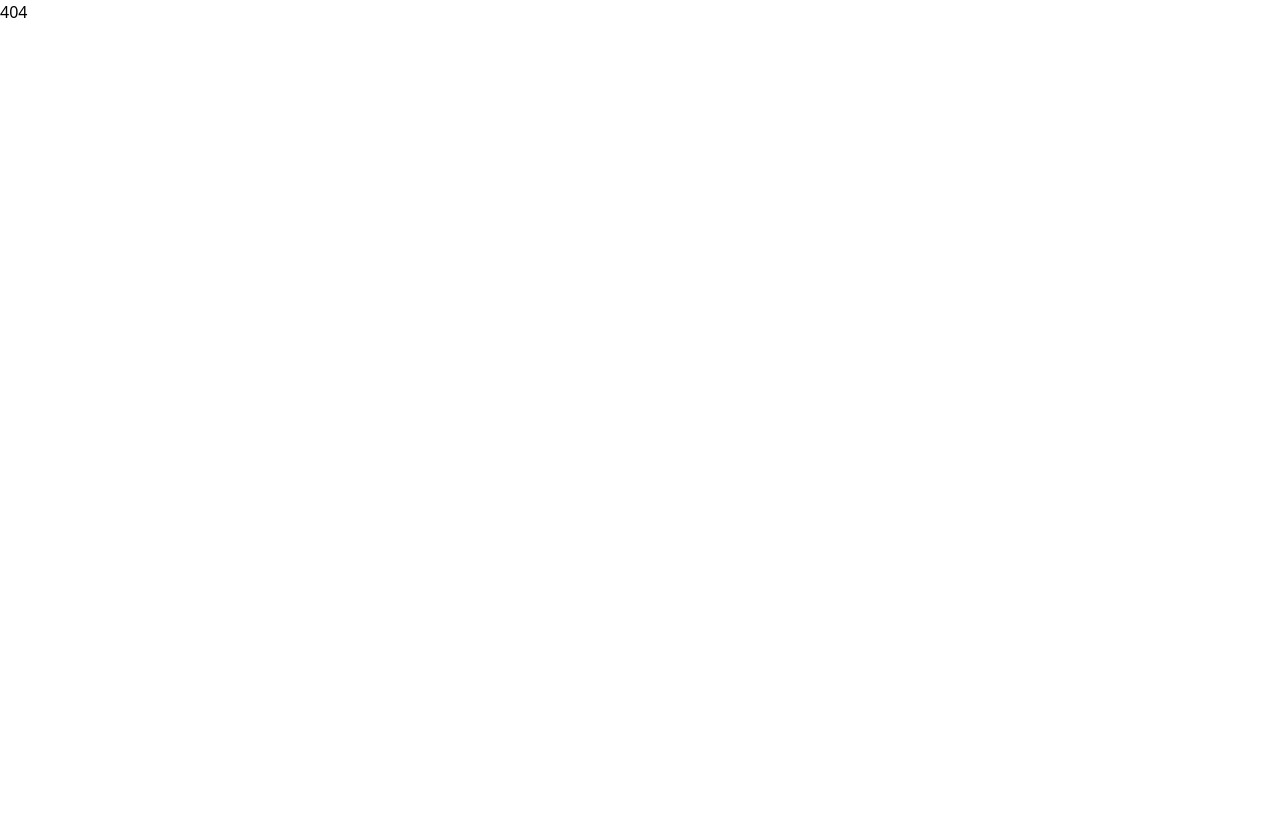
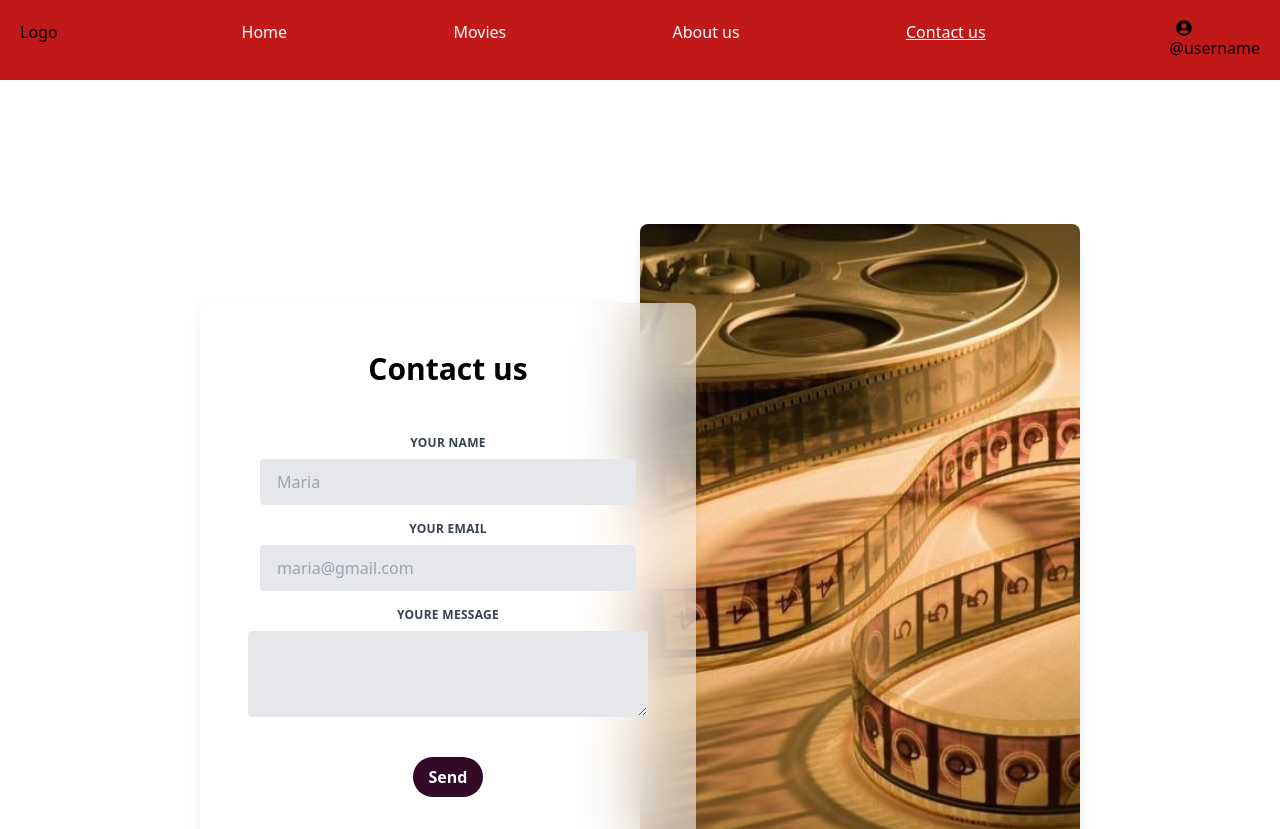
Before and after one commit to jakov31/Vodic_za_filmove-Dev_Lab, a React (Vite) app: page /contactUs in a window 1280 px wide. Shown: the top 829 px of the page. Before the commit the page ends 800 px from the top, so only its background shows below. Built offline with nearby package versions, Linux system fonts and the light colour scheme.

Commit message:
replace custom page with Contact us page, fix up routes and header

```diff
--- a/src/components/InputForm.jsx
+++ b/src/components/InputForm.jsx
@@ -5,6 +5,7 @@ const InputForm = ({
   design,
   onChange,
   name,
+  value,
 }) => {
   return (
     <div className={`w-full px-3 mb-6 md:mb-4 ${design}`}>
@@ -21,6 +22,7 @@ const InputForm = ({
         placeholder={placeholder}
         onChange={onChange}
         name={name}
+        value={value}
       />
       {/* <p className="text-red-500 text-xs italic">
               Please fill out this field.
--- a/src/layout/Header.jsx
+++ b/src/layout/Header.jsx
@@ -24,10 +24,12 @@ const Header = () => {
               mouseIn={toggleDropdown}
               mouseOut={toggleDropdown}
             />
-            {isDropdownOpen && <HeaderDropDown toggleDropdown={toggleDropdown} />}
+            {isDropdownOpen && (
+              <HeaderDropDown toggleDropdown={toggleDropdown} />
+            )}
           </div>
-          <HeaderLinkButton linkText={"Custom"} to={"custom"} />
           <HeaderLinkButton linkText={"About us"} to={"aboutUs"} />
+          <HeaderLinkButton linkText={"Contact us"} to={"contactUs"} />
         </div>
 
         <Link to={"userProfile"}>
--- /dev/null
+++ b/src/pages/ContactUs/ContactUs.jsx
@@ -0,0 +1,67 @@
+import { useState } from "react";
+import ButtonClassic from "../../components/ButtonClassic";
+import InputForm from "../../components/InputForm";
+import ContactUsImage from "./ContactUsImage";
+import TextAreaContactUs from "./TextAreaContactUs";
+const ContactUs = () => {
+  const [contactUsData, setContackUsData] = useState({
+    name: "",
+    email: "",
+    message: "",
+  });
+
+  const contactUsDataHandler = (e) => {
+    const { name, value } = e.target;
+    setContackUsData((prevValue) => ({ ...prevValue, [name]: value }));
+  };
+
+  const submitContactUsHandler = (e) => {
+    e.preventDefault();
+    console.log(contactUsData, "contactUsData");
+    setContackUsData({ name: "", email: "", message: "" });
+  };
+
+  return (
+    <div className="container my-24 mx-auto md:px-6">
+      <section className="mb-32 text-center">
+        <div className="py-12 md:px-12">
+          <div className="container mx-auto xl:px-32">
+            <div className="grid items-center lg:grid-cols-2">
+              <div className="mb-12 md:mt-12 lg:mt-0 lg:mb-0">
+                <div className="relative z-[1] block rounded-lg bg-[hsla(0,0%,100%,0.55)] px-6 py-12 shadow-[0_2px_15px_-3px_rgba(0,0,0,0.07),0_10px_20px_-2px_rgba(0,0,0,0.04)] backdrop-blur-[30px] dark:bg-[hsla(0,0%,5%,0.7)] dark:shadow-black/20 md:px-12 lg:-mr-14">
+                  <h2 className="mb-12 text-3xl font-bold">Contact us</h2>
+                  <form onSubmit={submitContactUsHandler}>
+                    <InputForm
+                      labelText={"Your name"}
+                      placeholder={"Maria"}
+                      type={"text"}
+                      name={"name"}
+                      onChange={contactUsDataHandler}
+                      value={contactUsData.name}
+                    />
+                    <InputForm
+                      labelText={"Your email"}
+                      placeholder={"maria@gmail.com"}
+                      type={"email"}
+                      name={"email"}
+                      onChange={contactUsDataHandler}
+                      value={contactUsData.email}
+                    />
+
+                    <TextAreaContactUs
+                      onChange={contactUsDataHandler}
+                      value={contactUsData.message}
+                    />
+                    <ButtonClassic buttonText={"Send"} type="submit" />
+                  </form>
+                </div>
+              </div>
+              <ContactUsImage />
+            </div>
+          </div>
+        </div>
+      </section>
+    </div>
+  );
+};
+export default ContactUs;
--- /dev/null
+++ b/src/pages/ContactUs/ContactUsImage.jsx
@@ -0,0 +1,14 @@
+const ContactUsImage = () => {
+  return (
+    <div className="md:mb-12 lg:mb-0">
+      <div className="relative h-[700px] rounded-lg shadow-lg dark:shadow-black/20">
+        <img
+          src="./src/assets/Movie.jpg"
+          className="absolute left-0 top-0 h-full w-full rounded-lg"
+        ></img>
+      </div>
+    </div>
+  );
+};
+
+export default ContactUsImage;
--- /dev/null
+++ b/src/pages/ContactUs/TextAreaContactUs.jsx
@@ -0,0 +1,22 @@
+const TextAreaContactUs = ({ onChange, value }) => {
+  return (
+    <div className="relative mb-6">
+      <label
+        className="block uppercase tracking-wide text-gray-700 text-xs font-bold mb-2 "
+        htmlFor="textArea"
+      >
+        Youre Message{" "}
+      </label>
+      <textarea
+        className="appearance-none block w-full bg-gray-200 text-gray-700 border border-gray-200 rounded py-3 px-4 leading-tight focus:outline-none focus:bg-white focus:border-gray-500"
+        id="textArea"
+        rows="3"
+        name="message"
+        onChange={onChange}
+        value={value}
+      ></textarea>
+    </div>
+  );
+};
+
+export default TextAreaContactUs;
--- a/src/pages/Custom.jsx
+++ /dev/null
@@ -1,5 +0,0 @@
-const Custom = () => {
-  return <div>Custom</div>;
-};
-
-export default Custom;
--- a/src/routes/routes.jsx
+++ b/src/routes/routes.jsx
@@ -1,7 +1,7 @@
 import { createBrowserRouter } from "react-router-dom";
 import Layout from "../layout/Layout";
 import AboutUs from "../pages/AboutUs";
-import Custom from "../pages/Custom";
+import ContactUs from "../pages/ContactUs/ContactUs";
 import Home from "../pages/Home";
 import List from "../pages/List/List";
 import Login from "../pages/Login/Login";
@@ -15,8 +15,8 @@ const routes = createBrowserRouter([
     children: [
       { element: <Home />, index: true },
       { path: "movies", element: <List /> },
-      { path: "custom", element: <Custom /> },
       { path: "aboutUs", element: <AboutUs /> },
+      { path: "contactUs", element: <ContactUs /> },
       { path: "userProfile", element: <UserProfile /> },
     ],
   },
```
Also changed, not shown: src/assets/Movie.jpg (added).
